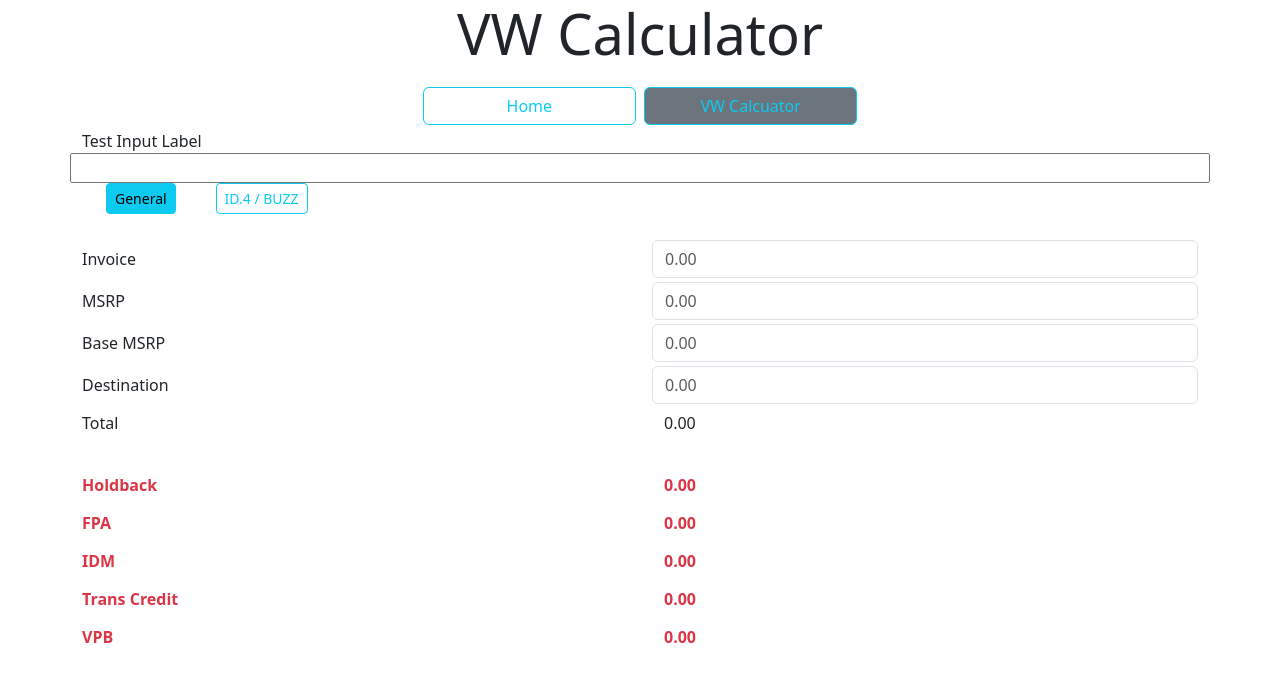
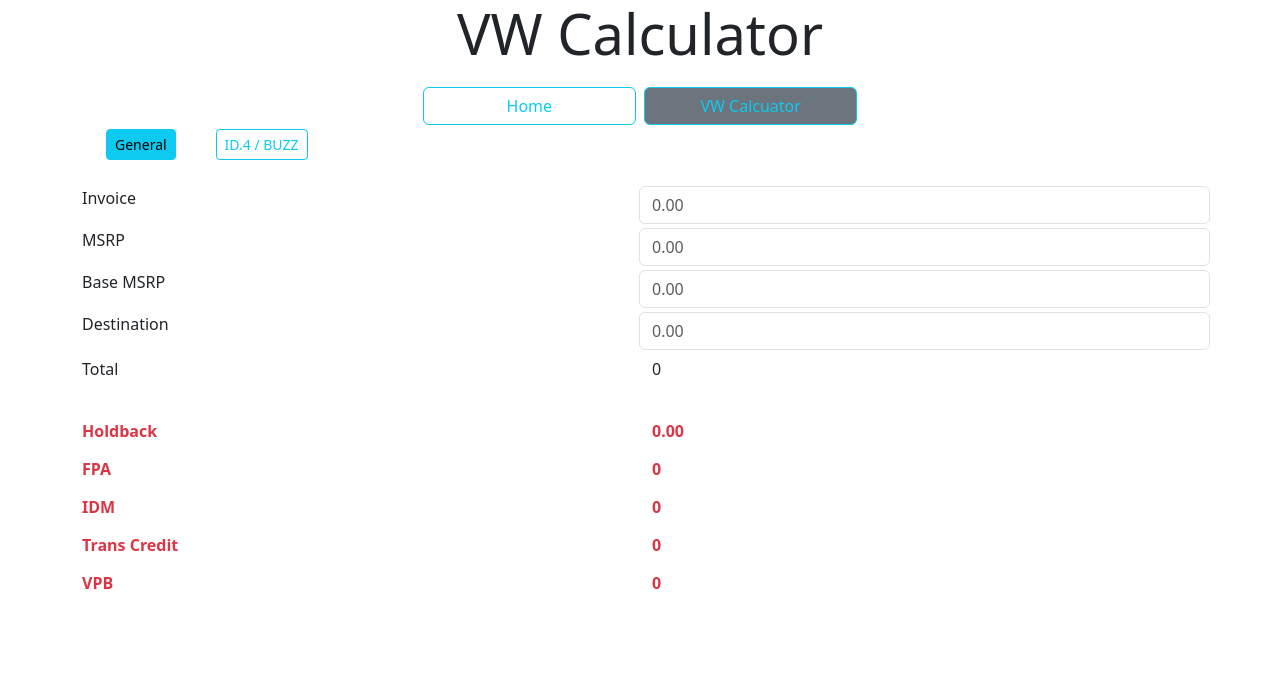
Before and after one commit to mBeckwith-MAG/mag-tools-v1, a Vue app: page /vw-calc in a window 1280 px wide. Shown: the top 682 px of the page. Built offline with nearby package versions, Linux system fonts and the light colour scheme; the HTML template or start-up script is replaced by a standard one.

Commit message:
Organized calc store and fixed the formitem

```diff
--- a/src/components/FormItem.vue
+++ b/src/components/FormItem.vue
@@ -1,50 +1,33 @@
 <template>
     <div class="row">
-        <label class="col col-form-label">
+        <label :for="id" class="col form-label">
             <slot name="label"></slot>
         </label>
-        <div class="col">
-            <input
-                class="form-control"
-                :type="type"
-                :min="min"
-                :max="max"
-                :step="step"
-                :placeholder="placeholder"
-                :value="modelValue"
-                @input="$emit('inputValue', $event.target.value)"
-            />
-        </div>
+        <input
+            class="col form-control"
+            type="number"
+            min=0.00
+            max=1000000.00
+            step=0.01
+            placeholder="0.00"
+            :value="modelValue"
+            @input="handleInput"
+        />
     </div>
 </template>
 
 <script setup lang="ts">
-defineProps({
-    modelValue: {
-        type: Number || null || undefined,
-        required: false
-    },
-    type: {
-        type: String,
-        default: 'number'
-    },
-    min: {
-        type: Number,
-        default: 0.00
-    },
-    max: {
-        type: Number,
-        default: 10000000.00
-    },
-    step: {
-        type: Number,
-        default: 0.01
-    },
-    placeholder: {
-        type: String,
-        default: '0.00'
+const emit = defineEmits(['update:modelValue'])
+
+defineProps<{
+    id: string,
+    modelValue: number | null| undefined
+}>()
+
+function handleInput(event:Event) {
+    if(event.target) {
+        const target = event.target as HTMLInputElement
+        emit('update:modelValue', Number(target.value))
     }
-})
-
-const emit = defineEmits(['inputValue'])
+}
 </script>
--- a/src/components/MyInput.vue
+++ /dev/null
@@ -1,13 +0,0 @@
-<template>
-    <label :for="id">{{ labelText }}</label>
-    <input :value="modelValue" @change="$emit('update:modelValue', $event.target.value)" :id="id" />
-  </template>
-
-  <script setup lang="ts">
-
-  defineProps<{
-    id: String,
-    labelText: String,
-    modelValue: String
-  }>()
-  </script>
--- a/src/components/ResultItem.vue
+++ b/src/components/ResultItem.vue
@@ -3,14 +3,13 @@
         <label class="col col-form-label">
             <slot name="label"></slot>
         </label>
-        <label class="col col-form-label ms-4">
+        <label class="col col-form-label">
             <slot name="result"></slot>
         </label>
     </div>
 </template>
-
 <script setup>
-import { defineProps, ref } from 'vue';
+import { defineProps } from 'vue';
 
 const props = defineProps({
     isRed: false
--- a/src/stores/vw-calc.ts
+++ b/src/stores/vw-calc.ts
@@ -1,67 +1,64 @@
-import { ref, computed } from 'vue'
+import { ref, computed, watch } from 'vue'
 import { defineStore } from 'pinia'
 
 export const useVwCalcStore = defineStore('vw-calc', () => {
     const modelChoice = ref('gen')
-    const invoiceAmt = ref(0)
-    const msrpAmt = ref(0)
-    const baseMsrpAmt = ref(0)
-    const destinationAmt = ref(0)
-    const optionsAmt = ref(0)
-    const paintAmt = ref(0)
+    const invoiceAmt = ref(null)
+    const msrpAmt = ref(null)
+    const baseMsrpAmt = ref(null)
+    const destinationAmt = ref(null)
+    const optionsAmt = ref(null)
+    const paintAmt = ref(null)
 
-    const canCalculate = computed(() => {
+    const canCalculate = computed((): boolean => {
         if(modelChoice.value === 'gen') {
-            if(
-            invoiceAmt.value != 0 &&
-            msrpAmt.value != 0 &&
-            baseMsrpAmt.value != 0 &&
-            destinationAmt.value != 0
-            ) return true
+            if(invoiceAmt.value != null && msrpAmt.value != null && baseMsrpAmt.value != null && destinationAmt.value != null) return true
         } else {
-            if(
-            baseMsrpAmt.value != 0 &&
-            optionsAmt.value != 0 &&
-            paintAmt.value != 0
-            ) return true
+            if( baseMsrpAmt.value != null && optionsAmt.value != null && paintAmt.value != null) return true
         }
         return false
     })
 
     const getTotal = computed(() => {
         if(canCalculate) {
-            return Math.round(msrpAmt.value - destinationAmt.value).toFixed(2)
+            if (msrpAmt.value != null && destinationAmt.value != null) {
+                return Number(Math.round(Number(msrpAmt.value) - Number(destinationAmt.value)).toFixed(2))
             }
-        return 0.00
+        }
+        return Number(0.00)
     })
 
     const getHoldback = computed(() => {
         if(canCalculate) {
             if(modelChoice.value === "other") {
-                return (baseMsrpAmt.value * 0.048).toFixed(2)
+                if (baseMsrpAmt.value != null) {
+                    return Number((baseMsrpAmt.value * 0.048).toFixed(2))
+                }
             } else {
                 return Math.round(Number(getTotal.value) * 0.02).toFixed(2)
+            }
+        }
+        return Number(0.00)
+    })
+
+    const getOptionsHB = computed(() => {
+        if (optionsAmt.value != null) {
+            if(modelChoice.value === "other") {
+                if(optionsAmt.value > 0) {
+                    return Math.round(optionsAmt.value * 0.02).toFixed(2)
+                }
             }
         }
         return 0.00
     })
 
-    const getOptionsHB = computed(() => {
-        if(modelChoice.value === "other") {
-            if(optionsAmt.value > 0) {
-                return Math.round(optionsAmt.value * 0.02).toFixed(2)
-            }
-            return 0.00
-        }
-        return 0.00
-    })
-
     const getPaintHB = computed(() => {
+        if (paintAmt.value != null) {
             if(modelChoice.value === "other") {
                 if(paintAmt.value > 0) {
                     return Math.round(paintAmt.value * 0.078).toFixed(2)
                 }
-                return 0.00
+            }
         }
         return 0.00
     })
@@ -76,36 +73,54 @@
             if(hb === 0 || opt === 0) return 0.00
             return Math.floor(ttl + 1).toFixed(2)
         }
-        return (0).toFixed(2)
+        return 0.00
     })
 
     const getFPA = computed(() => {
+        if (baseMsrpAmt.value != null) {
             return Math.round(baseMsrpAmt.value * 0.015).toFixed(2)
+        }
+        return 0.00
     })
 
     const getIDM = computed(() => {
+        if (baseMsrpAmt.value != null) {
             if(modelChoice.value === "other") {
                 return Math.round(baseMsrpAmt.value * 0.02).toFixed(2)
+            } else {
+                return Math.round(baseMsrpAmt.value * 0.008).toFixed(2)
             }
-        return Math.round(baseMsrpAmt.value * 0.008).toFixed(2)
+        }
+        return 0.00
     })
 
-    const getTrans = computed(() => {
-        return (baseMsrpAmt.value * 0.0135).toFixed(2)
+    const getTrans = computed(():number => {
+        // if value is under 50 (any hundred amount) round down, else round up next dollar amount
+        if (baseMsrpAmt.value != null) {
+            const value = Number((baseMsrpAmt.value * 0.0135).toFixed(2))
+            let val = Math.floor(Math.round(value))
+            const dollarVal = val % 100
+            if (dollarVal > 50) return Number((val + 1).toFixed(2))
+            return Number((val).toFixed(2))
+        }
+        return 0.00
     })
 
     const getVPB = computed(() => {
+        if (baseMsrpAmt.value != null) {
             return Math.round(baseMsrpAmt.value * 0.019).toFixed(2)
+        }
+        return 0.00
     })
 
     function clear() {
         modelChoice.value = 'gen'
-        invoiceAmt.value = 0
-        msrpAmt.value = 0
-        baseMsrpAmt.value = 0
-        destinationAmt.value = 0
-        optionsAmt.value = 0
-        paintAmt.value = 0
+        invoiceAmt.value = null
+        msrpAmt.value = null
+        baseMsrpAmt.value = null
+        destinationAmt.value = null
+        optionsAmt.value = null
+        paintAmt.value = null
     }
 
     return { modelChoice, invoiceAmt, msrpAmt, baseMsrpAmt, destinationAmt, optionsAmt, paintAmt, canCalculate, getTotal, getHoldback, getOptionsHB, getPaintHB, getTotalHB, getFPA, getIDM, getTrans, getVPB, clear }
--- a/src/views/CalcView.vue
+++ b/src/views/CalcView.vue
@@ -1,40 +1,6 @@
-<script setup lang="ts">
-import { ref } from 'vue'
-import { storeToRefs } from 'pinia'
-import FormItem from '@/components/FormItem.vue';
-import ResultItem from '@/components/ResultItem.vue';
-import { useVwCalcStore } from '@/stores/vw-calc';
-import MyInput from '@/components/MyInput.vue';
-
-const store = useVwCalcStore()
-const {
-    modelChoice,
-    invoiceAmt,
-    msrpAmt,
-    baseMsrpAmt,
-    destinationAmt,
-    optionsAmt,
-    paintAmt,
-    canCalculate,
-    getTotal,
-    getHoldback,
-    getOptionsHB,
-    getPaintHB,
-    getTotalHB,
-    getFPA,
-    getIDM,
-    getTrans,
-    getVPB
-} = storeToRefs(store)
-const { clear } = store
-
-const test = ref('')
-</script>
-
 <template>
     <div class="container">
         <div class="row">
-            <MyInput id="testInput" label-text="Test Input Label" v-model="test" /> {{ test }}
             <div class="d-flex justify-content-between">
                 <div class="justify-content-start">
                     <div class="form-check form-check-inline">
@@ -52,16 +18,16 @@
             </div>
         </div>
         <div v-if="modelChoice === 'gen'">
-            <FormItem class="mt-4" :input-value="invoiceAmt">
+            <FormItem class="mt-4" id="invoiceAmt" v-model="invoiceAmt">
                 <template #label>Invoice</template>
             </FormItem>
-            <FormItem class="mt-1" :input-value="msrpAmt">
+            <FormItem class="mt-1" id="msrpAmt" v-model="msrpAmt">
                 <template #label>MSRP</template>
             </FormItem>
-            <FormItem class="mt-1" :input-value="baseMsrpAmt">
+            <FormItem class="mt-1" id="baseMsrpAmt" v-model="baseMsrpAmt">
                 <template #label>Base MSRP</template>
             </FormItem>
-            <FormItem class="mt-1" :input-value="destinationAmt">
+            <FormItem class="mt-1" id="destinationAmt" v-model="destinationAmt">
                 <template #label>Destination</template>
             </FormItem>
             <ResultItem>
@@ -90,13 +56,13 @@
             </ResultItem>
         </div>
         <div v-else>
-            <FormItem class="mt-4" @input-value="baseMsrpAmt">
+            <FormItem class="mt-4" id="baseMsrpAmt" v-model="baseMsrpAmt">
                 <template #label>Base MSRP</template>
             </FormItem>
-            <FormItem :input-value="optionsAmt">
+            <FormItem class="mt-1" id="optionsAmt" v-model="optionsAmt">
                 <template #label>Options Total</template>
             </FormItem>
-            <FormItem :input-value="paintAmt">
+            <FormItem class="mt-1" id="paintAmt" v-model="paintAmt">
                 <template #label>Paint</template>
             </FormItem>
             <ResultItem>
@@ -122,3 +88,31 @@
         </div>
     </div>
 </template>
+<script setup lang="ts">
+import { storeToRefs } from 'pinia'
+import { useVwCalcStore } from '@/stores/vw-calc';
+import FormItem from '@/components/FormItem.vue';
+import ResultItem from '@/components/ResultItem.vue';
+
+const store = useVwCalcStore()
+const {
+    modelChoice,
+    invoiceAmt,
+    msrpAmt,
+    baseMsrpAmt,
+    destinationAmt,
+    optionsAmt,
+    paintAmt,
+    canCalculate,
+    getTotal,
+    getHoldback,
+    getOptionsHB,
+    getPaintHB,
+    getTotalHB,
+    getFPA,
+    getIDM,
+    getTrans,
+    getVPB
+} = storeToRefs(store)
+const { clear } = store
+</script>
--- a/src/views/HomeView.vue
+++ b/src/views/HomeView.vue
@@ -1,7 +1,6 @@
-<script setup lang="ts"></script>
-
 <template>
   <div class="container">
-    Home
+    <p class="lead text-center mt-3">This is a collection of tools I've made for MAG.  The MAG Toolbox as it were.  <a href="mailto:mbeckwith@morganautogroup.com">Contact me</a> if there is a tool you need you cannot find here.</p>
   </div>
 </template>
+<script setup lang="ts"></script>
```
Also changed, not shown: src/stores/counter.ts (deleted, +0 -12 lines). Lines whose indentation alone changed are shown as unchanged.
